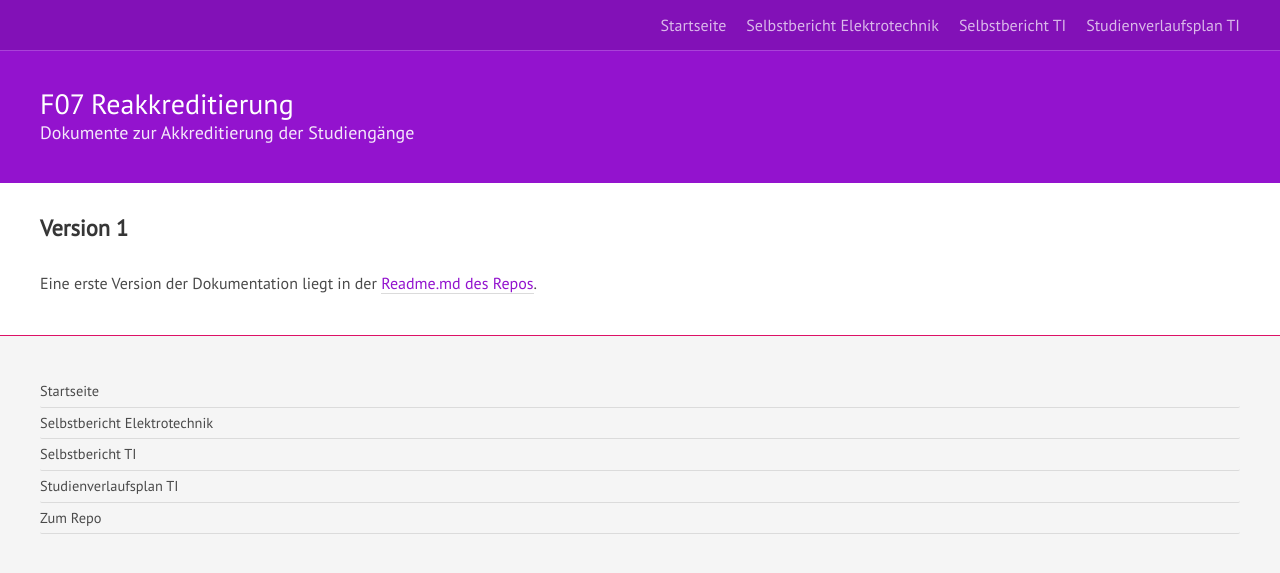
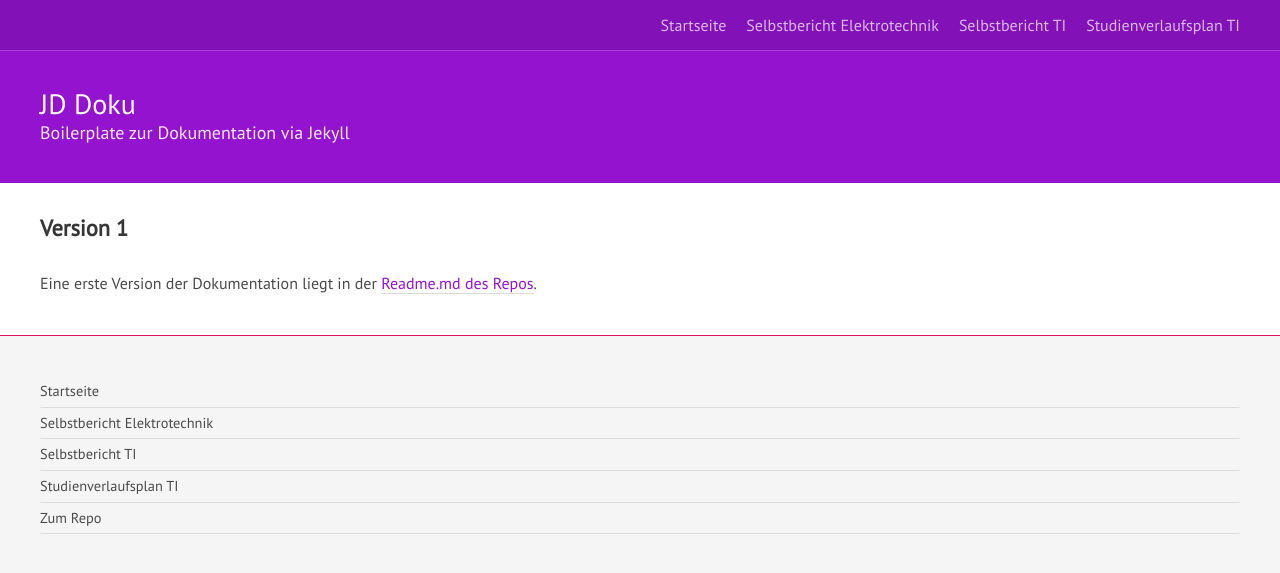
Before and after one commit to cnoss/jd-doku, a Jekyll site: the page built from index.md, in a window 1280 px wide. Shown: the top 573 px of the page. Built offline with Jekyll 4.4.1, drawn with Linux system fonts in a browser that asks for light colours; nearby versions of some CDN libraries.

Commit message:
Generalisierung

```diff
--- a/_config.yml
+++ b/_config.yml
@@ -3,24 +3,24 @@
 #
 
 # Name of your site (displayed in the header)
-name: F07 Reakkreditierung
+name: JD Doku
 
 # Short bio or description (displayed in the header)
-description: Dokumente zur Akkreditierung der Studiengänge
+description: Boilerplate zur Dokumentation via Jekyll
 
 # Your website URL (e.g. http://barryclark.github.io or http://www.barryclark.co)
 # Used for Sitemap.xml and your RSS feed
-url: https://cghartung.github.io/F07_Studiengaenge/
+url: PAGE URL eintragen
 
 # Basis URL zum Editieren im Repo
-editBase: https://github.com/cghartung/F07_Studiengaenge
+editBase: GITHUB URL eintragen
 editParams:
 
 # If you're hosting your site at a Project repository on GitHub pages
 # (http://yourusername.github.io/repository-name)
 # and NOT your User repository (http://yourusername.github.io)
 # then add in the baseurl here, like this: "/repository-name"
-baseurl: "/F07_Studiengaenge"
+baseurl: "/jd-doku"
 
 # Hier bitte Navigationsitems eintragen
 navigation:
```
Also changed, not shown: 7 other files.
